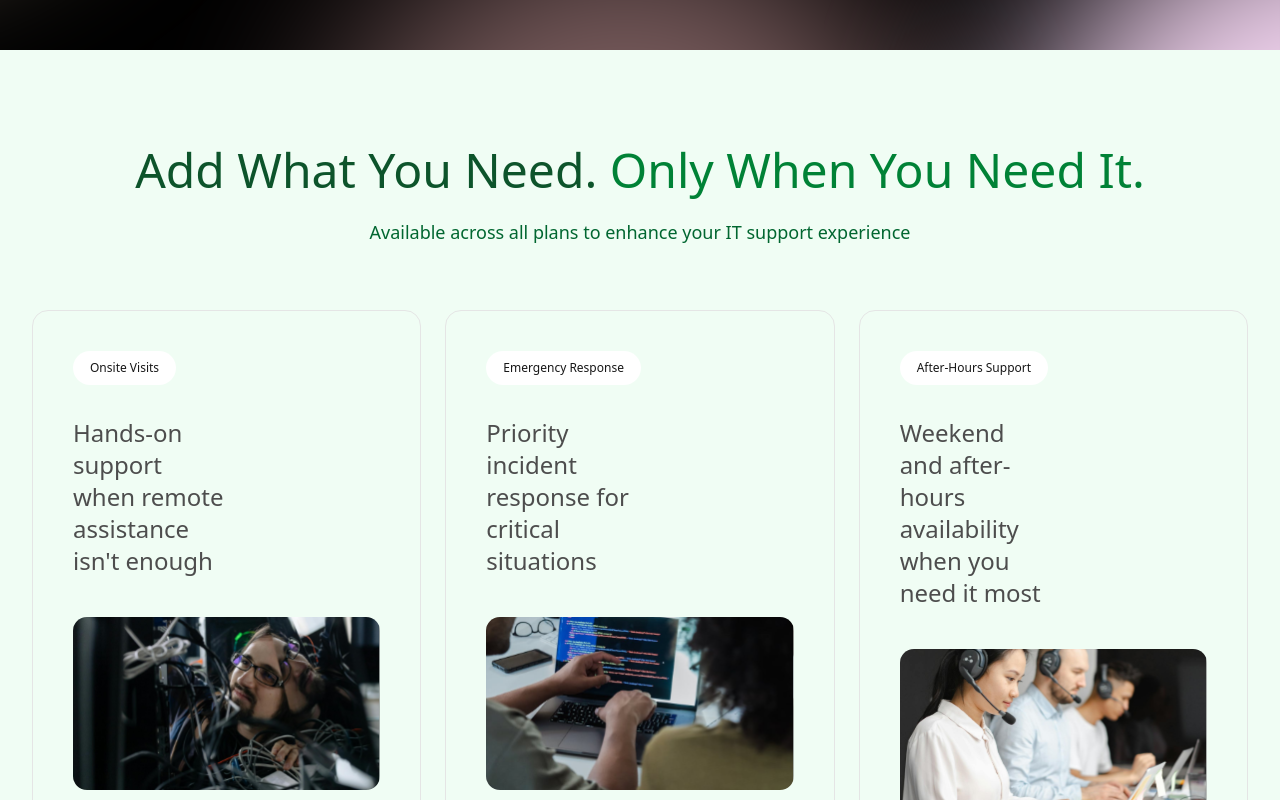
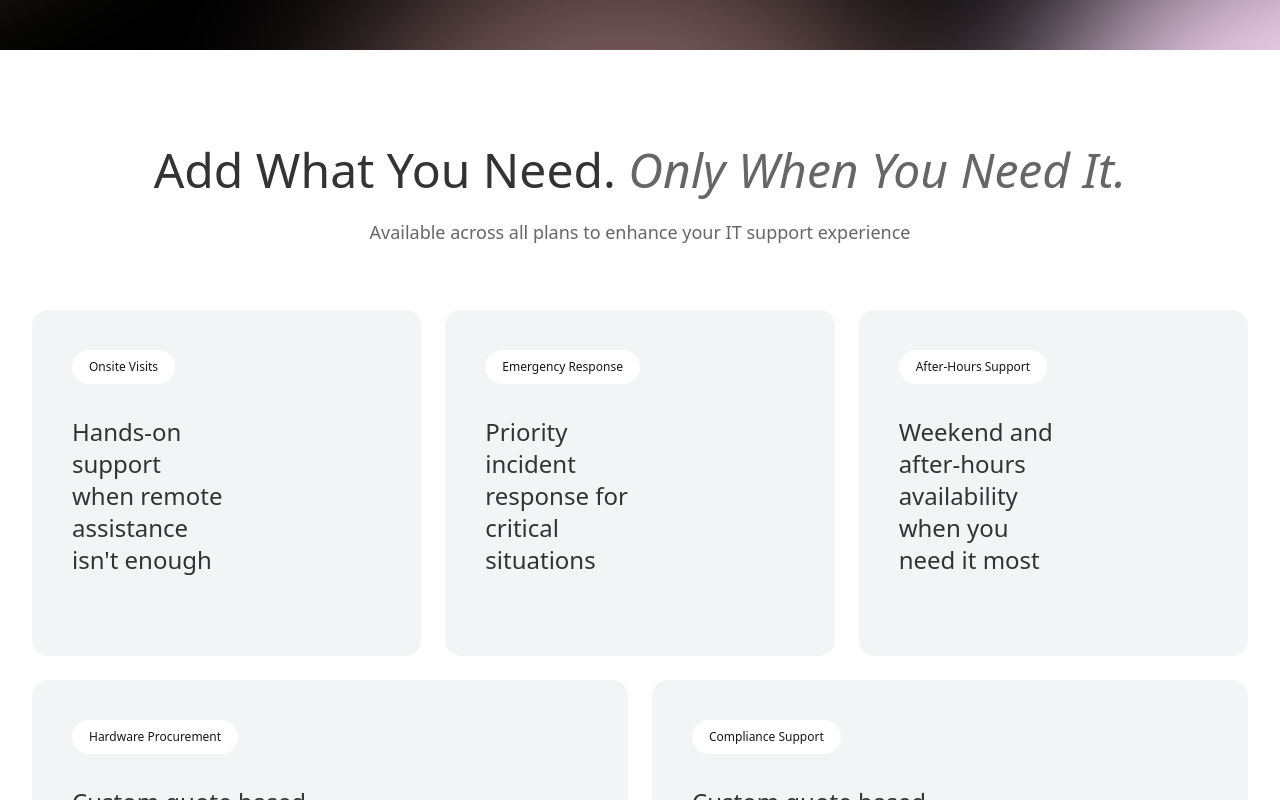
Before and after one commit to helpdesk411/helpdesk-411, a React (Vite) app: page /c in a window 1280 px wide. Shown: the part 4320-5120 px from the top of the page. Built offline with nearby package versions, Linux system fonts and the light colour scheme; a web font is replaced by a local one.

Commit message:
style: addons

```diff
--- a/src/sections/AddOns.tsx
+++ b/src/sections/AddOns.tsx
@@ -11,12 +11,15 @@ interface AddOnCardComponentProps {
 
 function AddOnCardComponent({ card, pathname = "/" }: AddOnCardComponentProps) {
   const isRouteB = pathname === "/b";
+  const isRouteC = pathname === "/c";
 
   return (
     <div
       className={cn(
         "group relative p-5 md:p-10 transition-all duration-300 hover:shadow-lg",
-        isRouteB ? "rounded-[20px] border-0" : "rounded-2xl border border-border"
+        isRouteB ? "rounded-[20px] border-0" :
+        isRouteC ? "rounded-2xl bg-gray-100" :
+        "rounded-2xl border border-border"
       )}
       style={isRouteB ? {
         background: 'linear-gradient(180deg, rgba(140, 140, 140, 0.41) 0%, rgba(38, 38, 38, 0.30) 100%)'
@@ -28,6 +31,8 @@ function AddOnCardComponent({ card, pathname = "/" }: AddOnCardComponentProps) {
           "rounded-full font-light mb-4 md:mb-8 p-2 px-4 shadow-none",
           isRouteB
             ? "bg-white text-black"
+            : isRouteC
+            ? "bg-white"
             : "bg-white text-accent-foreground"
         )}
       >
@@ -38,18 +43,22 @@ function AddOnCardComponent({ card, pathname = "/" }: AddOnCardComponentProps) {
         "md:w-2/4 text-xl md:text-2xl mb-4 md:mb-10 transition-colors",
         isRouteB
           ? "text-white group-hover:text-red-400"
+          : isRouteC
+          ? "text-[#333333] font-light text-3xl group-hover:text-[#666666]"
           : "text-[#4d4d4d] group-hover:text-primary"
       )}>
         {card.title}
       </h3>
 
 
-      {/* Image placeholder */}
-      <div className="aspect-video rounded-xl bg-gradient-to-br from-primary/10 to-accent/10 mb-4 flex items-center justify-center overflow-hidden">
-        <div className="w-full h-full bg-muted/30 flex items-center justify-center">
-          <img src={card.image} alt={card.title} className="w-full h-full object-cover" />
+      {/* Image placeholder - Hidden for route C */}
+      {!isRouteC && (
+        <div className="aspect-video rounded-xl bg-gradient-to-br from-primary/10 to-accent/10 mb-4 flex items-center justify-center overflow-hidden">
+          <div className="w-full h-full bg-muted/30 flex items-center justify-center">
+            <img src={card.image} alt={card.title} className="w-full h-full object-cover" />
+          </div>
         </div>
-      </div>
+      )}
     </div>
   );
 }
@@ -74,10 +83,10 @@ export function AddOns() {
       bodyColor: "text-white",
     },
     "/c": {
-      sectionBg: "bg-green-50",
-      titleColor: "text-green-900",
-      subtitleColor: "text-green-700",
-      bodyColor: "text-green-800",
+      sectionBg: "bg-white",
+      titleColor: "text-[#333333]",
+      subtitleColor: "text-[#666666] italic",
+      bodyColor: "text-[#666666]",
     },
   };
 
```
